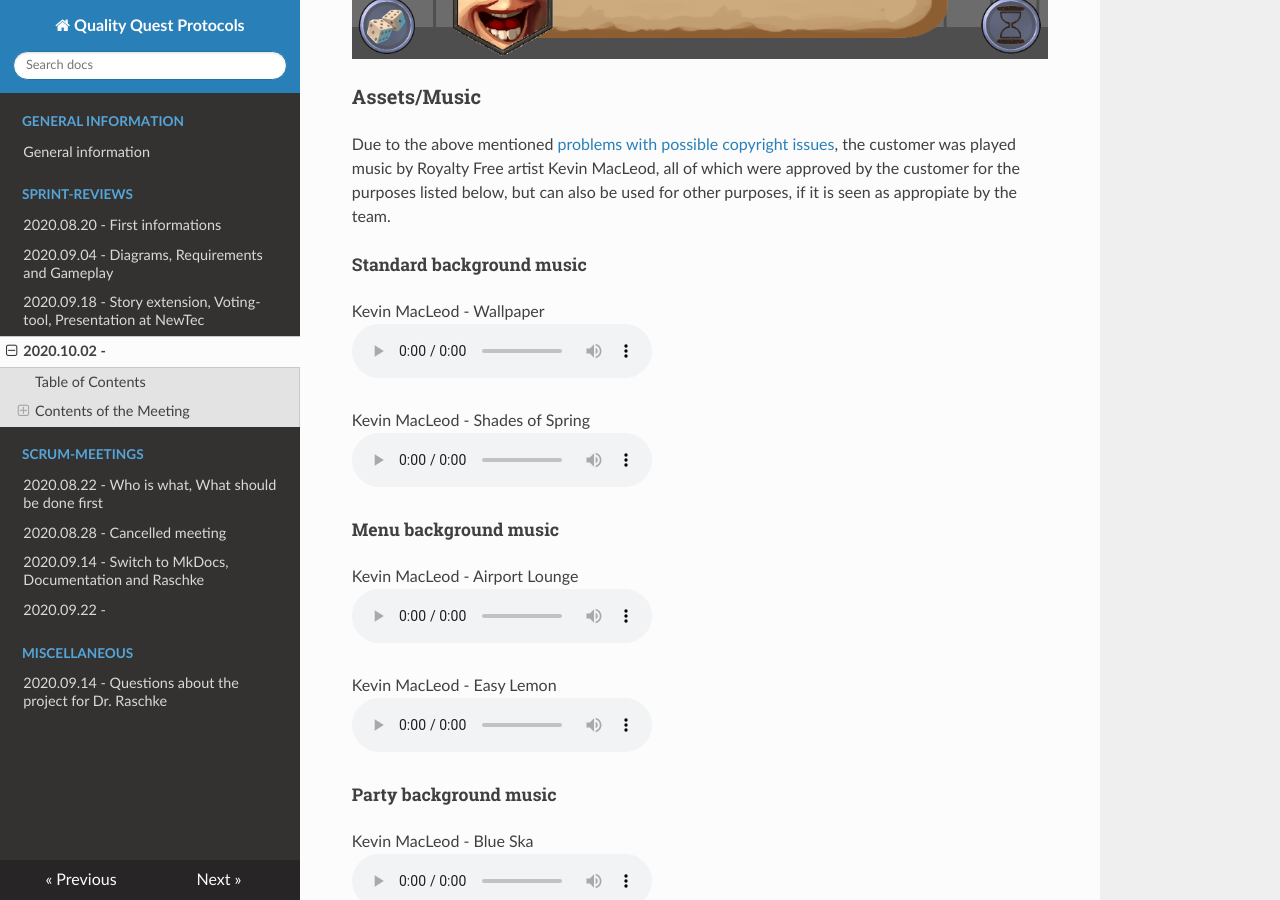
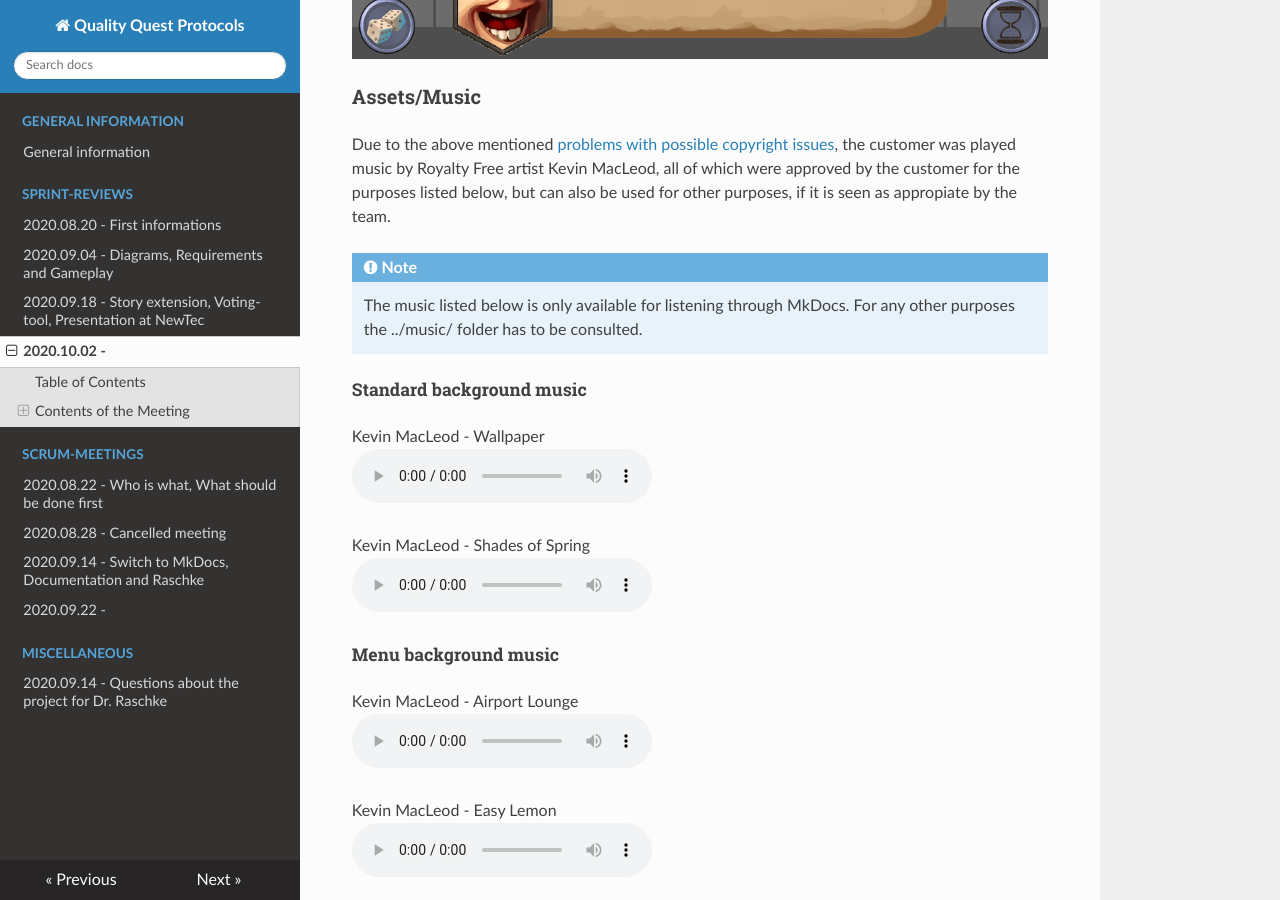
Before and after one commit to Brotenko/QualityQuest, an MkDocs documentation site: the page built from Docs/Protokolle/docs/sprint-reviews/review_2020_10_02.md, in a window 1280 px wide and 900 px high, scrolled down 3311 px. Built offline with MkDocs 1.6.1, drawn with Linux system fonts in a browser that asks for light colours; nearby versions of some CDN libraries.

Commit message:
Updated the review protocol
Updated the protocol so the images can be viewed through Github. Music is not supported through Github's Markdown though.

```diff
--- a/Docs/Protokolle/docs/sprint-reviews/review_2020_10_02.md
+++ b/Docs/Protokolle/docs/sprint-reviews/review_2020_10_02.md
@@ -69,21 +69,24 @@
 Various designs for the game were demonstrated to the customer, who in consultation with the marketing department decided to use the mockups listed below as guidelines for the palette and UI layout.
 
 ##### Approved palette mockup:
-![Approved palette mockup](/img/office-mockup-manu.png)
+![Approved palette mockup](../img/office-mockup-manu.png)
 
 ##### Approved UI mockup:
-![Approved UI mockup](/img/office-mockup-big.png)
+![Approved UI mockup](../img/office-mockup-big.png)
 
 ### Assets/Music
 
 Due to the above mentioned [problems with possible copyright issues](#copyright-issues), the customer was played music by Royalty Free artist Kevin MacLeod, all of which were approved by the customer for the purposes listed below, but can also be used for other purposes, if it is seen as appropiate by the team.
+
+!!! note
+    The music listed below is only available for listening through MkDocs. For any other purposes the ../music/ folder has to be consulted.
 
 ##### Standard background music
 
 <p>Kevin MacLeod - Wallpaper
   </br>
   <audio controls>
-    <source src="/music/standard1.mp3" type="audio/mpeg">
+    <source src="../music/standard1.mp3" type="audio/mpeg">
   </audio>
 </p>
 
```
